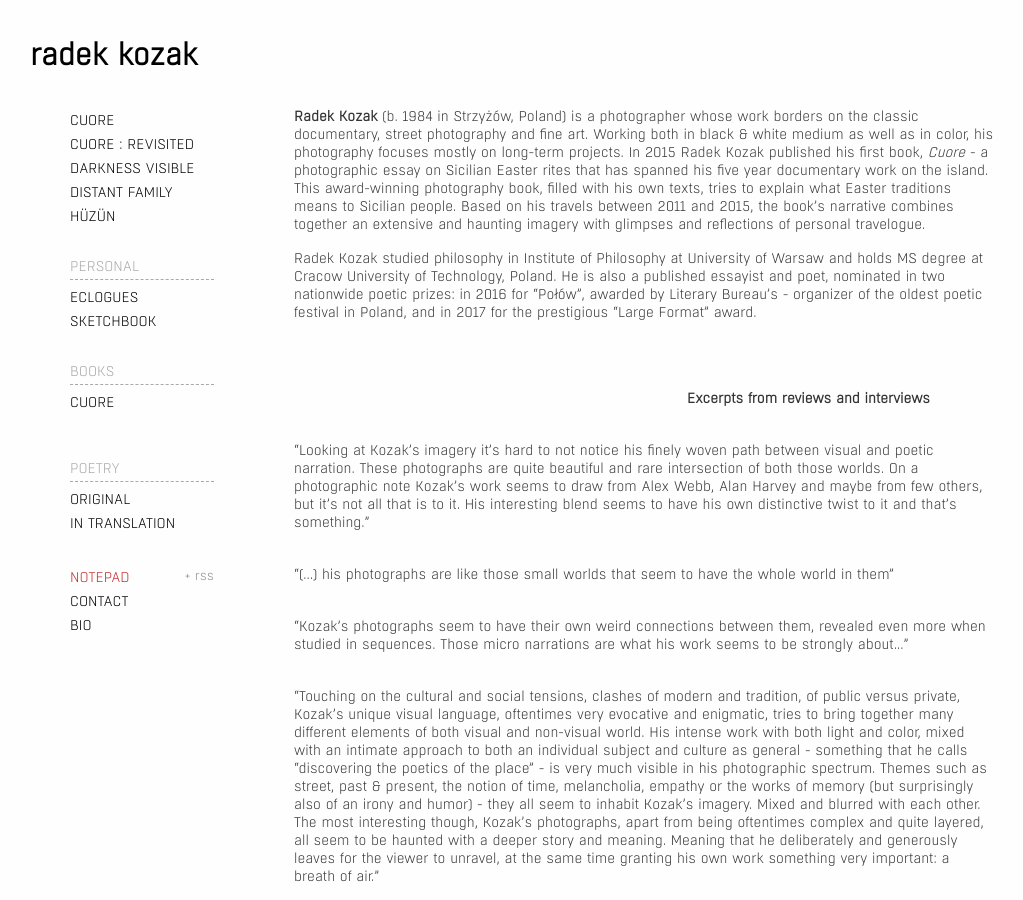
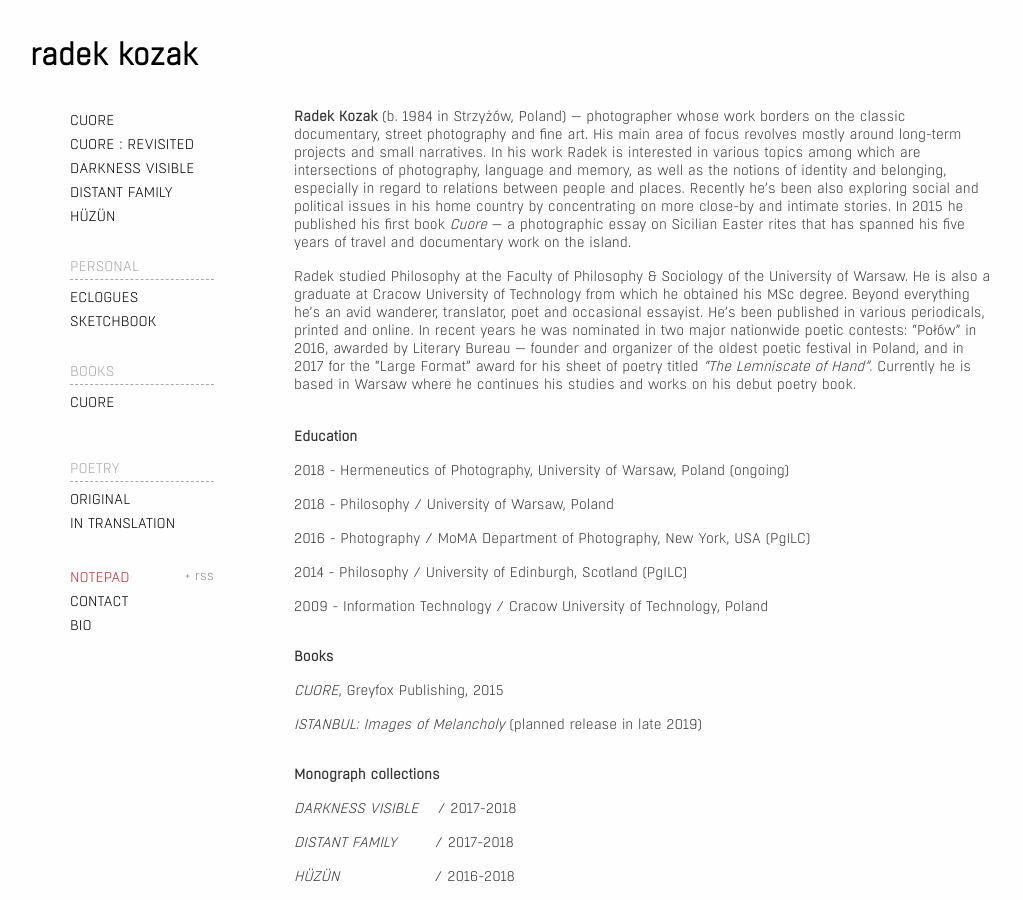
Before and after one commit to radekkozak/rkcomments, a Jekyll site: the page built from bio/index.md, in a window 1280 px wide and 900 px high. Shown: the whole window, without its empty margins (10-1033 px from the left). Built offline with Jekyll 4.4.1, drawn with Linux system fonts in a browser that asks for light colours; some of the changed text lies outside the part shown.

Commit message:
Update biography

```diff
--- a/bio/index.md
+++ b/bio/index.md
@@ -1,32 +1,37 @@
 ---
 layout: info-page
+description: Radek Kozak is a polish photographer whose work borders on the classic documentary, street photography and fine art. His main area of focus revolves mostly around long-term projects and small narratives. In his work Radek is interested in various topics among which are intersections of photography, language and memory, as well as the notions of identity and belonging, especially in regard to relations between people and places. Recently he's been also exploring social and political issues in his home country by concentrating on more close-by and intimate stories. In 2015 he published his first book Cuore — a photographic essay on Sicilian Easter rites that has spanned his five years of travel and documentary work on the island.
 ---
 
-**Radek Kozak** (b. 1984 in Strzyżów, Poland) is a photographer whose work borders on the classic documentary, street photography and fine art. Working both in black & white medium as well as in color, his photography focuses mostly on long-term projects. In 2015 Radek Kozak published his first book, *Cuore* - a photographic essay on Sicilian Easter rites that has spanned his five year documentary work on the island. This award-winning photography book, filled with his own texts, tries to explain what Easter traditions means to Sicilian people. Based on his travels between 2011 and 2015, the book's narrative combines together an extensive and haunting imagery with glimpses and reflections of personal travelogue.
+**Radek Kozak** (b. 1984 in Strzyżów, Poland) — photographer whose work borders on the classic documentary, street photography and fine art. His main area of focus revolves mostly around long-term projects and small narratives. In his work Radek is interested in various topics among which are intersections of photography, language and memory, as well as the notions of identity and belonging, especially in regard to relations between people and places. Recently he's been also exploring social and political issues in his home country by concentrating on more close-by and intimate stories. In 2015 he published his first book *Cuore* — a photographic essay on Sicilian Easter rites that has spanned his five years of travel and documentary work on the island.
 
-Radek Kozak studied philosophy in Institute of Philosophy at University of Warsaw and holds MS degree at Cracow University of Technology, Poland. He is also a published essayist and poet, nominated in two nationwide poetic prizes: in 2016 for "Połów", awarded by Literary Bureau's - organizer of the oldest poetic festival in Poland, and in 2017 for the prestigious "Large Format" award.
+Radek studied Philosophy at the Faculty of Philosophy & Sociology of the University of Warsaw. He is also a graduate at Cracow University of Technology from which he obtained his MSc degree. Beyond everything he's an avid wanderer, translator, poet and occasional essayist. He's been published in various periodicals, printed and online. In recent years he was nominated in two major nationwide poetic contests: "Połów" in 2016, awarded by Literary Bureau — founder and organizer of the oldest poetic festival in Poland, and in 2017 for the "Large Format" award for his sheet of poetry titled *"The Lemniscate of Hand"*. Currently he is based in Warsaw where he continues his studies and works on his debut poetry book.
+<br/><br/>
+<p style="font-weight: bold;">Education</p>
+2018 - Hermeneutics of Photography, University of Warsaw, Poland (ongoing)
+
+2018 - Philosophy / University of Warsaw, Poland
+
+2016 - Photography / MoMA Department of Photography, New York, USA (PgILC)
+
+2014 - Philosophy / University of Edinburgh, Scotland (PgILC)
+
+2009 - Information Technology / Cracow University of Technology, Poland
+
+<p style="font-weight: bold;margin-top:2rem">Books</p>
+*CUORE*, Greyfox Publishing, 2015
+
+*ISTANBUL: Images of Melancholy* (planned release in late 2019)
+
+<p style="font-weight: bold;;margin-top:2rem">Monograph collections</p>
+*DARKNESS VISIBLE*&nbsp;&nbsp;&nbsp;&nbsp;/ 2017-2018
+
+*DISTANT FAMILY*&nbsp;&nbsp;&nbsp;&nbsp;&nbsp;&nbsp;&nbsp;&nbsp;/ 2017-2018
+
+*HÜZÜN*&nbsp;&nbsp;&nbsp;&nbsp;&nbsp;&nbsp;&nbsp;&nbsp;&nbsp;&nbsp;&nbsp;&nbsp;&nbsp;&nbsp;&nbsp;&nbsp;&nbsp;&nbsp;&nbsp;&nbsp;/ 2016-2018
+
+*CUORE:Revisited*&nbsp;&nbsp;&nbsp;&nbsp;&nbsp;&nbsp;&nbsp;/ 2015-2016
+
+*CUORE*&nbsp;&nbsp;&nbsp;&nbsp;&nbsp;&nbsp;&nbsp;&nbsp;&nbsp;&nbsp;&nbsp;&nbsp;&nbsp;&nbsp;&nbsp;&nbsp;&nbsp;&nbsp;&nbsp;&nbsp;/ 2011-2015
 
 <br/><br/>
-<p style="text-align:right; font-weight: bold; padding-right: 4rem;">Excerpts from reviews and interviews</p>
-
-<br/>
-"Looking at Kozak's imagery it's hard to not notice his finely woven path between visual and poetic narration. These photographs are quite beautiful and rare intersection of both those worlds. On a photographic note Kozak's work seems to draw from Alex Webb, Alan Harvey and maybe from few others, but it's not all that is to it. His interesting blend seems to have his own distinctive twist to it and that's something."
-
-<br/>
-"(...) his photographs are like those small worlds that seem to have the whole world in them"
-
-<br/>
-"Kozak's photographs seem to have their own weird connections between them, revealed even more when studied in sequences. Those micro narrations are what his work seems to be strongly about..."
-
-<br/>
-"Touching on the cultural and social tensions, clashes of modern and tradition, of public versus private, Kozak's unique visual language, oftentimes very evocative and enigmatic, tries to bring together many different elements of both visual and non-visual world. His intense work with both light and color, mixed with an intimate approach to both an individual subject and culture as general - something that he calls "discovering the poetics of the place" - is very much visible in his photographic spectrum. Themes such as street, past & present, the notion of time, melancholia, empathy or the works of memory (but surprisingly also of an irony and humor) - they all seem to inhabit Kozak's imagery. Mixed and blurred with each other. The most interesting though, Kozak's photographs, apart from being oftentimes complex and quite layered, all seem to be haunted with a deeper story and meaning. Meaning that he deliberately and generously leaves for the viewer to unravel, at the same time granting his own work something very important: a breath of air."
-
-> I've always been interested in what's being called nowadays as an anthropology of everyday experience - no matter where i'm photographing. But in a search of hard evidence of that i've always seem to catch more of what's invisible than the other way around, more of that what lurks behind or sometimes even pushed down just below the surface. I'm afraid it's totally unconscious on my part. I mean, the line between visual phenomena and the unseen is always blurred for me when i am roaming the streets. Only after, when i study photographs i've taken, i learn something more meaningful about the gap between them. But right there, in the field, i am more instinctual i'm afraid.
-
-about the process:
-
-> In tides of good humor i often joke of myself as being an amateur anthropologist. Also the storytelling approach on its own is also very important to me. This is why in my travels i always carry on me an old notepad in which i try to write religiously on daily basis. On the spot though i've been using lately a voice recorder. It's a habit now, that i find most suitable when it comes to gripping myself in unfamiliar place. This is also why, more often than not, i have some stories behind every picture. Having said all that i must confess i never try to go to particular place with preconceived notion of what it all might be. What i generally do is just walking the streets and letting myself discover what my feeling of a place and my response to it will be like. In other words, i let my relationship (it is indeed quite often a poetic relationship - i admit) with the place develop naturally. I still find those moments when its idiosyncrasy reveals itself for a split of the moment, fascinating.
-
-about the conversation between photography and literature:
-
-> If literature (poetry in particular) taught me anything, it is to approach and investigate every subject slowly and attentively. It's funny. There is a magnum photographer Newsha Tavakolian who - describing her own photographic process - coincidentally described (almost to the point) mine as well. Yes, i too do like to work unhurriedly, to have and take my time. I think the ever-popular notion of "blending in" can easily be a result of that. Such approach worked for me in Sicily and it worked for me in Turkey. Both places have their own challenges when it comes to photography, especially in case of religious festivities. As Newsha though, i will find myself hanging around at particular places and gatherings for hours, after which i simply stop getting noticed. Everything after that is just being present and watchful. In my view poetry teaches that just as well as meditation.
```
